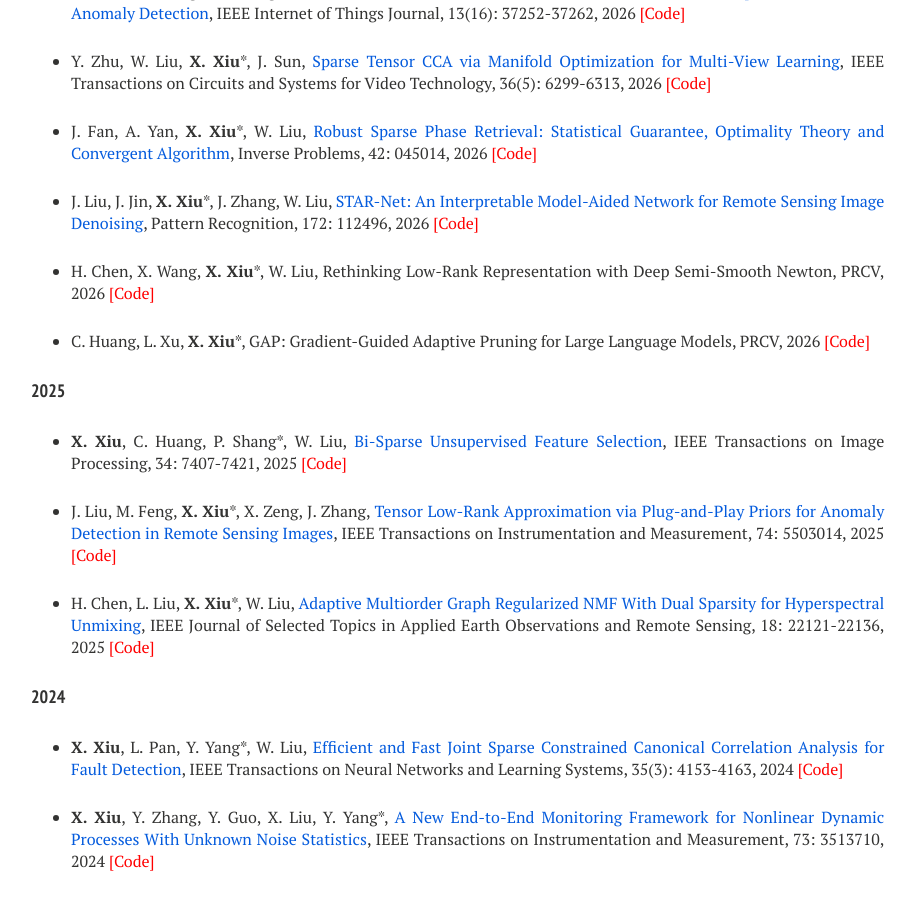
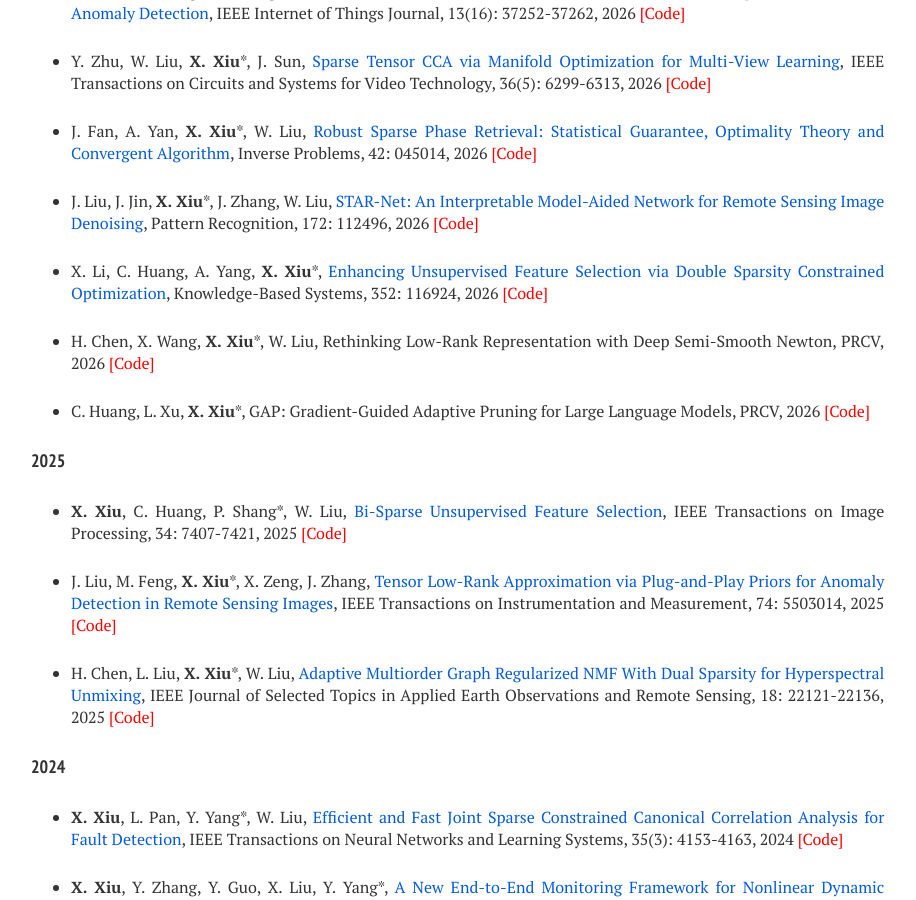
Before and after one commit to xianchaoxiu/xianchaoxiu.github.io, a Jekyll site: the page built from publications/index.md, in a window 1280 px wide and 900 px high, scrolled down 678 px. Shown: the whole window, without its empty margins (289-1205 px from the left). Built offline with Jekyll 4.4.1, drawn with Linux system fonts in a browser that asks for light colours; nearby versions of some CDN libraries.

Commit message:
Update index.md

```diff
--- a/publications/index.md
+++ b/publications/index.md
@@ -33,6 +33,8 @@ share: false
 * J. Fan, A. Yan, <b>X. Xiu</b>*, W. Liu, <a href="https://doi.org/10.1088/1361-6420/ae5e02" class="textlink" target="_blank">Robust Sparse Phase Retrieval: Statistical Guarantee, Optimality Theory and Convergent Algorithm</a>, Inverse Problems, 42: 045014, 2026   <a href="https://github.com/xianchaoxiu/HPR" class="textlink" target="_blank" style="color: red;">[Code]</a>
 
 * J. Liu, J. Jin, <b>X. Xiu</b>*, J. Zhang, W. Liu, <a href="https://doi.org/10.1016/j.patcog.2025.112496" class="textlink" target="_blank">STAR-Net: An Interpretable Model-Aided Network for Remote Sensing Image Denoising</a>, Pattern Recognition, 172: 112496, 2026 <a href="https://github.com/xianchaoxiu/STAR-Net" class="textlink" target="_blank" style="color: red;">[Code]</a>
+
+* X. Li, C. Huang, A. Yang, <b>X. Xiu</b>*, <a href="https://doi.org/10.1016/j.knosys.2026.116924" class="textlink" target="_blank">Enhancing Unsupervised Feature Selection via Double Sparsity Constrained Optimization</a>, Knowledge-Based Systems, 352: 116924, 2026 <a href="https://github.com/xianchaoxiu/DSCOFS" class="textlink" target="_blank" style="color: red;">[Code]</a>
 
 * H. Chen, X. Wang, <b>X. Xiu</b>*, W. Liu, Rethinking Low-Rank Representation with Deep Semi-Smooth Newton, PRCV, 2026 <a href="https://github.com/xianchaoxiu/LRRSSN-Net" class="textlink" target="_blank" style="color: red;">[Code]</a>
 
```
